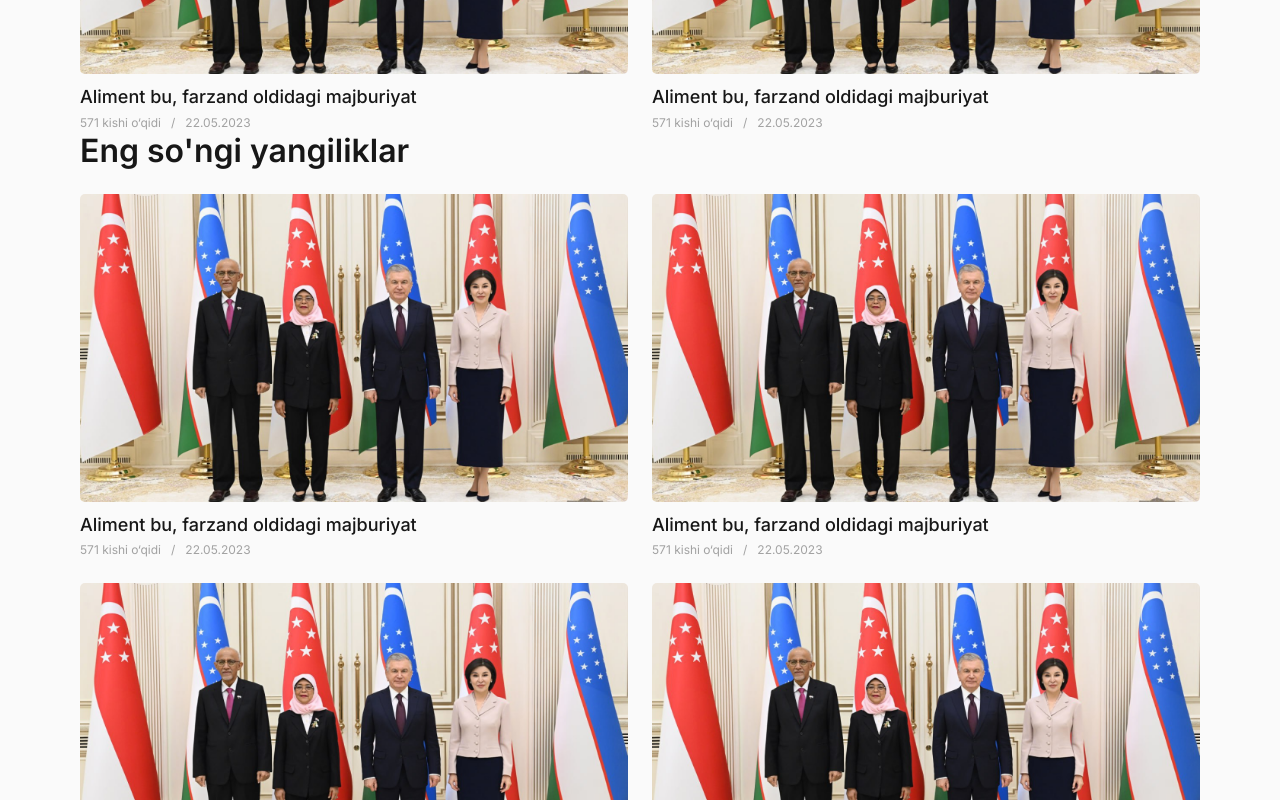
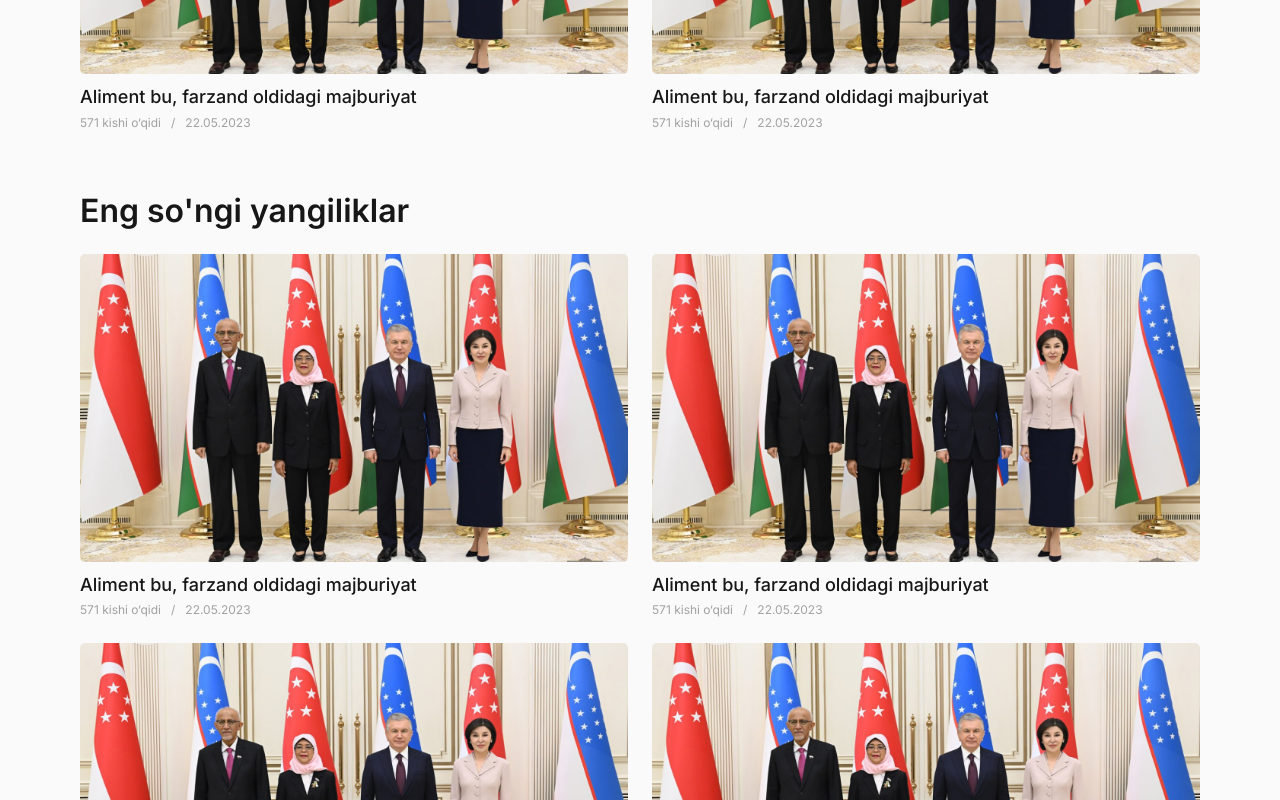
Before and after one commit to Sadullo1992/newspaper, a Next.js app: page / in a window 1280 px wide. Shown: the part 1060-1860 px from the top of the page. Built offline with nearby package versions, Linux system fonts and the light colour scheme.

Commit message:
fix: fix some home ui issue

```diff
--- a/styles/layout/_article.scss
+++ b/styles/layout/_article.scss
@@ -59,6 +59,9 @@
     z-index: -2;
     opacity: 0;
     transition: all 0.2s linear;
+    @include mobile {
+      display: none;
+    }
   }
   &:hover .article__title {
     color: $dark;
--- a/styles/pages/_home.scss
+++ b/styles/pages/_home.scss
@@ -34,9 +34,6 @@
 .latest-news {
   padding-top: 80px;
   @include desktop {
-    padding-top: 0;
-  }
-  @include mobile {
     padding-top: 60px;
   }
   &__title {
```
